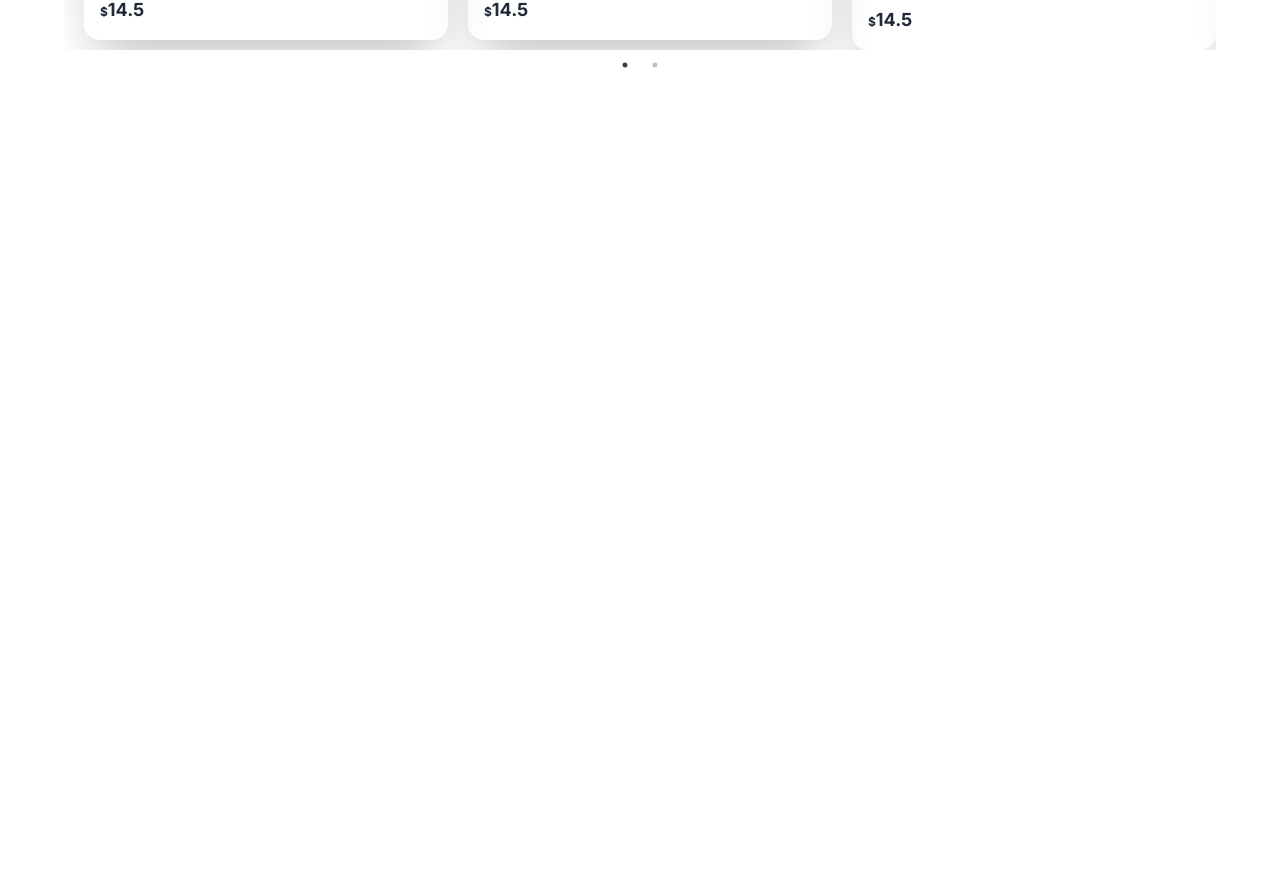
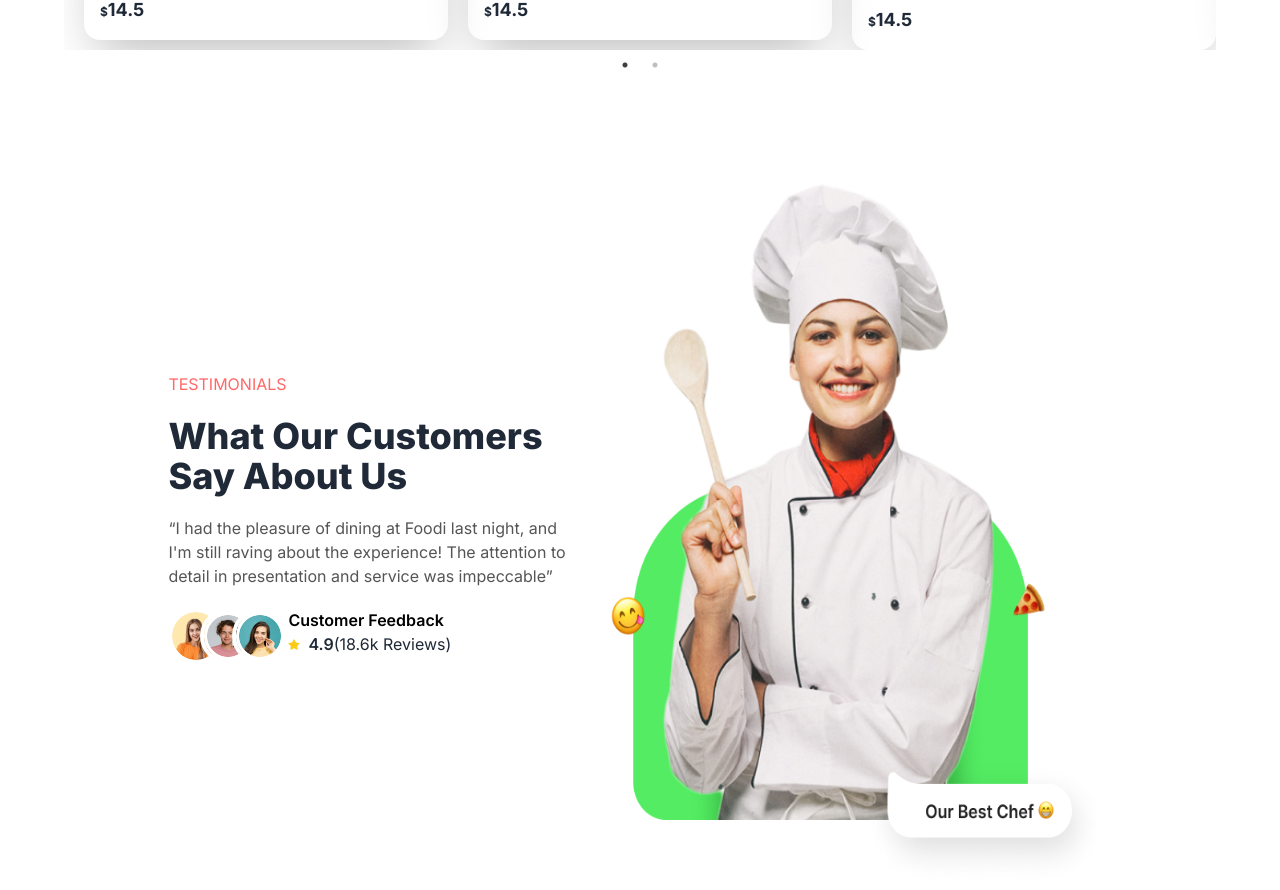
Before and after one commit to shahariarshan/foodie-client, a React (Vite) app: page / in a window 1280 px wide. Shown: the part 1607-2497 px from the top of the page. Before the commit the page ends 1682 px from the top, so only its background shows below. Built offline with nearby package versions, Linux system fonts and the light colour scheme.

Commit message:
customers review sections

```diff
--- /dev/null
+++ b/src/pages/home/CustomarsReview.jsx
@@ -0,0 +1,49 @@
+
+
+const CustomersReview = () => {
+    return (
+        <div className="flex flex-col lg:flex-row-reverse gap-10 items-center justify-center mt-24">
+            <div className="w-[50%">
+                <img src="/images/home/testimonials/testimonials.png" className="w-[506px] h-[744px]" alt="" />
+
+            </div>
+            <div className="w-[50% space-y-5">
+                <h2 className="text-[#FF6868]  uppercase">Testimonials</h2>
+                <h2 className="text-4xl  font-extrabold">What Our Customers <br /> Say About Us</h2>
+                <p className="font-[26px] text-[#555]">“I had the pleasure of dining at Foodi last night, and <br /> I'm still raving about the experience! The attention to <br /> detail in presentation and service was impeccable”</p>
+                <div className="flex">
+                    <div className="avatar-group -space-x-6 rtl:space-x-reverse">
+                        <div className="avatar">
+                            <div className="w-12">
+                                <img src="/images/home/testimonials/testimonial1.png" />
+                            </div>
+                        </div>
+                        <div className="avatar">
+                            <div className="w-12">
+                                <img src="/images/home/testimonials/testimonial2.png" />
+                            </div>
+                        </div>
+                        <div className="avatar">
+                            <div className="w-12">
+                                <img src="/images/home/testimonials/testimonial3.png" />
+                            </div>
+                        </div>
+
+
+                    </div>
+                    <div>
+                        <h2 className=" font-semibold text-black">Customer Feedback</h2>
+                        <p><span><div className="rating rating-xs">
+                            <input type="radio" name="rating-6" className="mask mask-star-2 bg-yellow-400 mr-2" />
+
+                        </div></span><span className="font-semibold">4.9</span>(18.6k Reviews)</p>
+                    </div>
+                </div>
+            </div>
+
+
+        </div>
+    );
+};
+
+export default CustomersReview;
--- a/src/pages/home/Home.jsx
+++ b/src/pages/home/Home.jsx
@@ -1,5 +1,6 @@
 import Intro from "../../components/Intro"
 import Categories from "./Categories"
+import CustomersReview from "./CustomarsReview"
 import SpecialDishes from "./SpecialDishes"
 
 
@@ -10,6 +11,7 @@ const Home = () => {
         <Intro/>
         <Categories/>
         <SpecialDishes/>
+        <CustomersReview/>
         </div>
     </div>
   )
```
